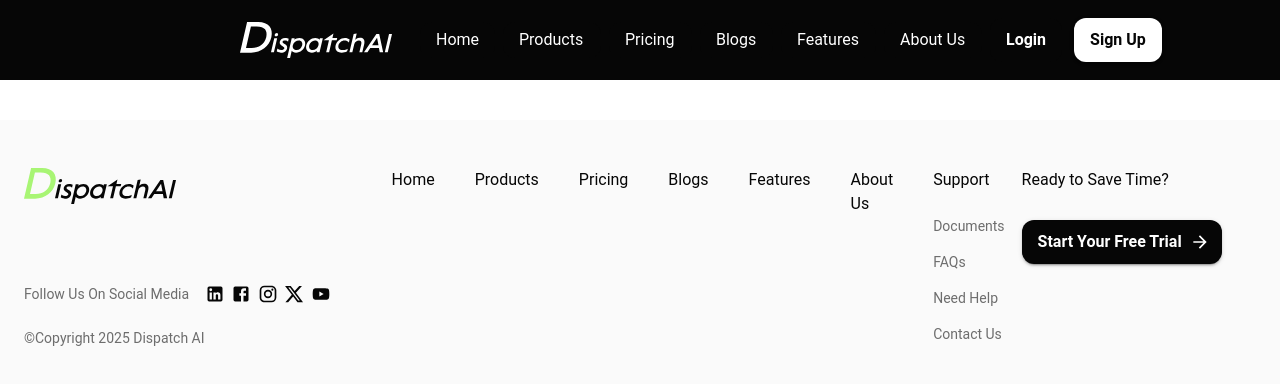
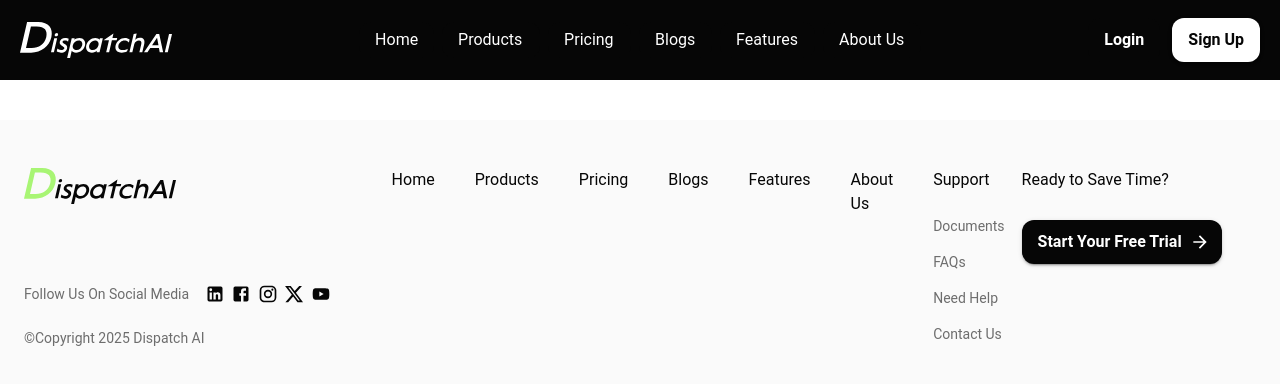
Before and after one commit to Dispatch-AI-com/frontend, a Next.js app: page /features in a window 1280 px wide. Shown: the top 384 px of the page. Built offline with nearby package versions, Linux system fonts and the light colour scheme.

Commit message:
Worked with Mark to test and refine the global layout, and also adjusted the Navbar responsive.

```diff
--- a/src/components/layout/main-layout/Navbar.tsx
+++ b/src/components/layout/main-layout/Navbar.tsx
@@ -45,23 +45,14 @@ const StyledToolbar = styled(Toolbar)(({ theme }) => ({
   width: '100%',
   maxWidth: '1920px',
   margin: '0 auto',
-  paddingLeft: '20px',
-  paddingRight: '20px',
-  paddingTop: '30px',
-  paddingBottom: '30px',
-
-  [theme.breakpoints.up('md')]: {
-    paddingLeft: '80px',
-    paddingRight: '80px',
-  },
-
-  [theme.breakpoints.up('lg')]: {
-    paddingLeft: '240px',
-    paddingRight: '240px',
-  },
-
+  padding: '30px 240px',
   display: 'flex',
   justifyContent: 'space-between',
+  transition: 'padding 0.3s ease',
+
+  [theme.breakpoints.down('xl')]: {
+    padding: '30px 20px',
+  },
 }));
 
 const LogoBox = styled(Box)({
--- a/src/components/layout/main-layout/navbar/DesktopNavItems.tsx
+++ b/src/components/layout/main-layout/navbar/DesktopNavItems.tsx
@@ -15,6 +15,9 @@ const DesktopNavContainer = styled(Stack)(({ theme }) => ({
   justifyContent: 'center',
   alignItems: 'center',
   marginLeft: theme.spacing(3.5),
+  [theme.breakpoints.down('lg')]: {
+    marginLeft: theme.spacing(2),
+  },
 }));
 
 export function DesktopNavItems({ navItems, themeVariant = 'light' }: DesktopNavItemsProps) {
--- a/src/components/layout/main-layout/navbar/NavItem.tsx
+++ b/src/components/layout/main-layout/navbar/NavItem.tsx
@@ -35,11 +35,16 @@ const NavItemContainer = styled(Box, {
   alignItems: 'center',
   justifyContent: 'center',
   textDecoration: 'none',
-  transition: 'background-color 0.3s ease, transform 0.1s ease',
+  transition: 'all 0.3s ease',
   '&:hover': {
     backgroundColor: themeVariant === 'light' ? theme.palette.background.paper : '#060606',
   },
   '&:active': { transform: 'scale(0.97)' },
+  [theme.breakpoints.down('lg')]: {
+    width: 'auto',
+    padding: `${theme.spacing(1)} ${theme.spacing(1.5)}`,
+    marginRight: theme.spacing(0.5),
+  },
 }));
 
 const NavItemText = styled(Typography, {
@@ -55,6 +60,10 @@ const NavItemText = styled(Typography, {
     },
     lineHeight: 1.25,
     color: themeVariant === 'light' ? theme.palette.text.primary : '#ffffff',
+    [theme.breakpoints.down('lg')]: {
+      fontSize: 14,
+      width: 'auto',
+    },
   })
 );
 
```
